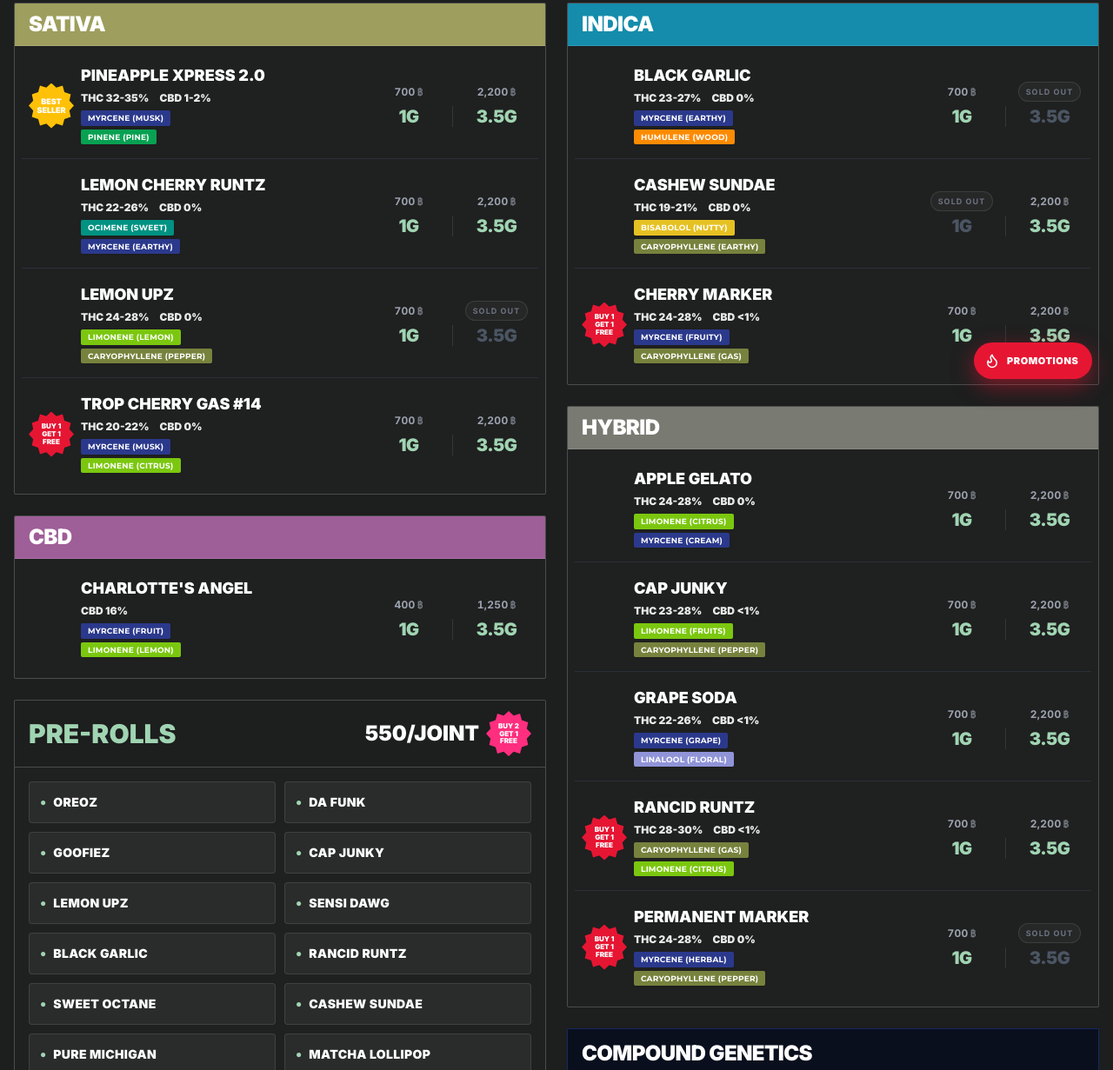
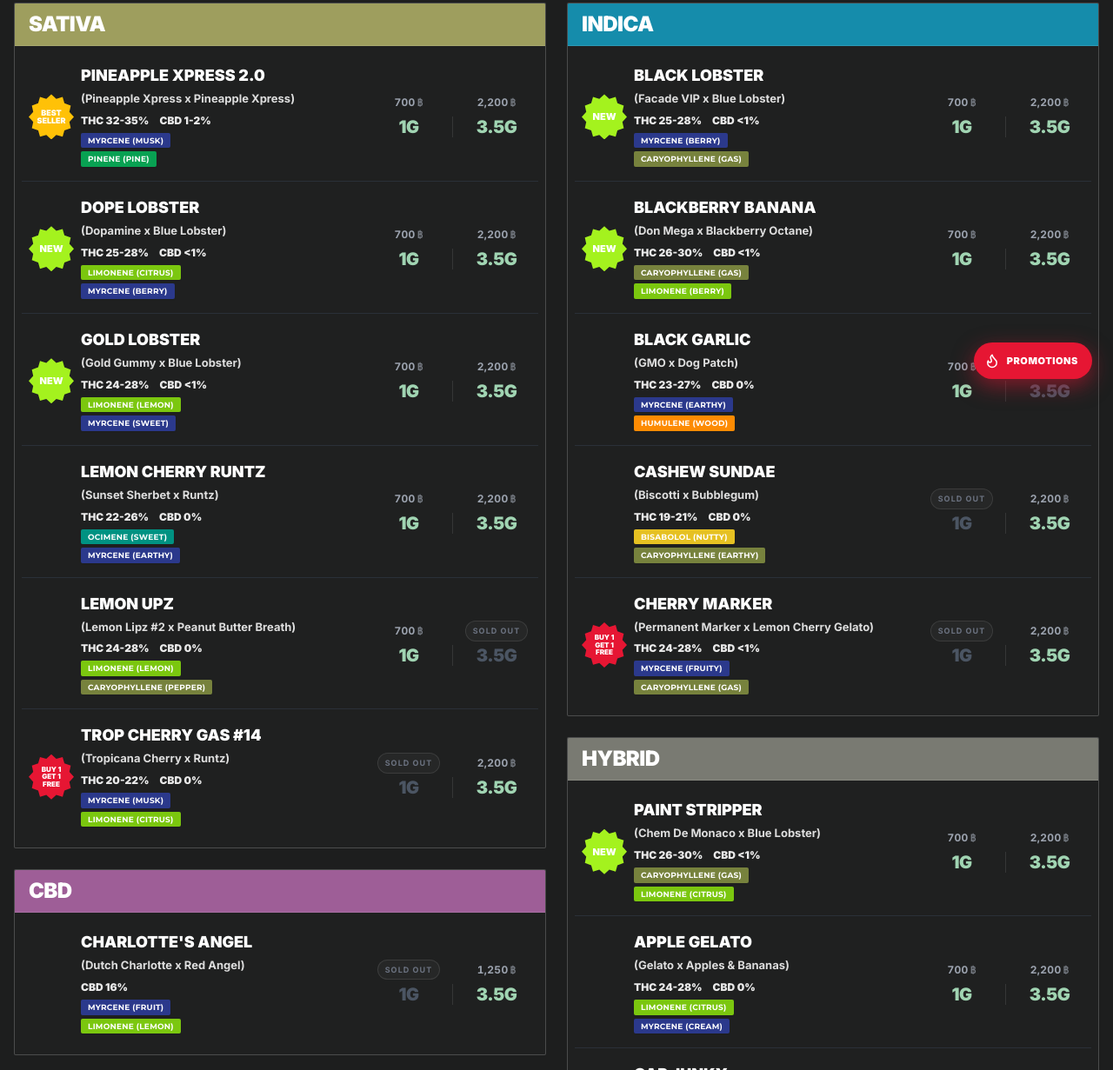
Before and after one commit to STIFPER/Thedispensary, a plain HTML site: page index.html in a window 1280 px wide. Shown: the part 340-1571 px from the top of the page at 87% size. Drawn offline with nearby package versions, Linux system fonts and the light colour scheme; a web font is replaced by a local one.

Commit message:
November menu update: cross lines, 5 new Lobster-family strains, stock changes
- Show parentage as (Parent A x Parent B) under each strain name; cross added for every visible strain
- Add Black Lobster, Blackberry Banana, Dope Lobster, Gold Lobster, Paint Stripper (NEW)
- 1G out of stock: Trop Cherry Gas #14, Cherry Marker, Charlotte's Angel
- Permanent Marker and Da Funk sold out in both sizes: hidden, data kept
- Remove Black Garlic from pre-rolls
- BEST SELLER leads each box; categories with no visible strains draw no box

Co-Authored-By: Claude Sonnet 5.5 <noreply@anthropic.com>

```diff
--- a/index.html
+++ b/index.html
@@ -26,7 +26,7 @@
     <link rel="preconnect" href="https://fonts.googleapis.com" />
     <link rel="preconnect" href="https://fonts.gstatic.com" crossorigin />
     <link
-      href="https://fonts.googleapis.com/css2?family=Inter:wght@400;700;900&family=Montserrat:wght@600;700&display=swap&text=ABCDEFGHIJKLMNOPQRSTUVWXYZabcdefghijklmnopqrstuvwxyz0123456789%25%7C.%2F%2C%E0%B8%BF"
+      href="https://fonts.googleapis.com/css2?family=Inter:wght@400;700;900&family=Montserrat:wght@600;700&display=swap&text=ABCDEFGHIJKLMNOPQRSTUVWXYZabcdefghijklmnopqrstuvwxyz0123456789%25%7C.%2F%2C%E0%B8%BF%28%29%C3%97%3C%23-%27"
       rel="stylesheet"
     />
 
@@ -1091,6 +1091,17 @@
                 },
                 renderName(product),
               ),
+              // Optional parentage — products with `cross` in menu.json, shown in
+              // brackets as on the grower's sheet: (Parent A x Parent B).
+              product.cross &&
+                /*#__PURE__*/ React.createElement(
+                  "div",
+                  {
+                    className:
+                      "font-inter leading-snug mb-2 text-xs md:text-[13px] font-bold text-white/85",
+                  },
+                  "(" + product.cross.replace(/^\(|\)$/g, "").trim() + ")",
+                ),
               /*#__PURE__*/ React.createElement(
                 "div",
                 {
@@ -2489,7 +2500,11 @@
         const sortByStock = (arr) =>
           [...arr].sort((a, b) => stockRank(a) - stockRank(b));
         const hasNew = (p) => (p.tags || []).some((t) => t.startsWith("NEW"));
-        const tierRank = (p) => (hasNew(p) ? 0 : hasPromo(p) ? 2 : 1);
+        const hasBest = (p) => (p.tags || []).includes("BEST SELLER");
+        // BEST SELLER always leads its box, then NEW, then everything else,
+        // then BUY 1 GET 1 FREE at the bottom.
+        const tierRank = (p) =>
+          hasBest(p) ? -1 : hasNew(p) ? 0 : hasPromo(p) ? 2 : 1;
         const sortNewFirst = (arr) =>
           [...arr].sort((a, b) => tierRank(a) - tierRank(b));
         const arrangeBox = (arr) => sortNewFirst(sortByStock(arr));
@@ -2675,6 +2690,7 @@
                 ),
               ),
               menu?.meta?.showCBD &&
+                cbd.length > 0 &&
                 /*#__PURE__*/ React.createElement(
                   "div",
                   {
@@ -2900,6 +2916,7 @@
                 ),
               ),
               menu?.meta?.showCompound &&
+                compound.length > 0 &&
                 /*#__PURE__*/ React.createElement(
                   "div",
                   {
--- a/menu.json
+++ b/menu.json
@@ -7,6 +7,7 @@
     {
       "cat": "SATIVA",
       "name": "PINEAPPLE XPRESS 2.0",
+      "cross": "Pineapple Xpress x Pineapple Xpress",
       "tags": ["BEST SELLER"],
       "thc": "32-35%",
       "cbd": "1-2%",
@@ -17,6 +18,7 @@
     {
       "cat": "SATIVA",
       "name": "DOPAMINE",
+      "cross": "Blueberry Banana x Grape Gas",
       "tags": [],
       "thc": "16-20%",
       "cbd": "0%",
@@ -29,6 +31,7 @@
     {
       "cat": "SATIVA",
       "name": "LEMON CHERRY RUNTZ",
+      "cross": "Sunset Sherbet x Runtz",
       "tags": [],
       "thc": "22-26%",
       "cbd": "0%",
@@ -39,6 +42,7 @@
     {
       "cat": "SATIVA",
       "name": "LEMON UPZ",
+      "cross": "Lemon Lipz #2 x Peanut Butter Breath",
       "tags": [],
       "thc": "24-28%",
       "cbd": "0%",
@@ -51,16 +55,19 @@
     {
       "cat": "SATIVA",
       "name": "TROP CHERRY GAS #14",
+      "cross": "Tropicana Cherry x Runtz",
       "tags": ["BUY 1 GET 1 FREE"],
       "thc": "20-22%",
       "cbd": "0%",
       "p1": 700,
       "p35": 2200,
-      "terpenes": ["MYRCENE (MUSK)", "LIMONENE (CITRUS)"]
+      "terpenes": ["MYRCENE (MUSK)", "LIMONENE (CITRUS)"],
+      "outOfStock": ["g1"]
     },
     {
       "cat": "HYBRID",
       "name": "RANCID RUNTZ",
+      "cross": "GMO x Runtz BX3",
       "tags": ["BUY 1 GET 1 FREE"],
       "thc": "28-30%",
       "cbd": "<1%",
@@ -71,6 +78,7 @@
     {
       "cat": "HYBRID",
       "name": "APPLE GELATO",
+      "cross": "Gelato x Apples & Bananas",
       "tags": [],
       "thc": "24-28%",
       "cbd": "0%",
@@ -87,11 +95,13 @@
       "p1": 700,
       "p35": 2200,
       "terpenes": ["Myrcene (Herbal)", "Caryophyllene (Pepper)"],
-      "outOfStock": ["g35"]
+      "outOfStock": ["g1", "g35"],
+      "hidden": true
     },
     {
       "cat": "HYBRID",
       "name": "Cap Junky",
+      "cross": "Alien Cookies x Kush Mints",
       "tags": [],
       "thc": "23-28%",
       "cbd": "<1%",
@@ -102,6 +112,7 @@
     {
       "cat": "HYBRID",
       "name": "GRAPE SODA",
+      "cross": "Trop Cherry Gas x Grape Gas",
       "tags": [],
       "thc": "22-26%",
       "cbd": "<1%",
@@ -159,6 +170,7 @@
     {
       "cat": "INDICA",
       "name": "BLACK GARLIC",
+      "cross": "GMO x Dog Patch",
       "tags": [],
       "thc": "23-27%",
       "cbd": "0%",
@@ -181,6 +193,7 @@
     {
       "cat": "INDICA",
       "name": "CASHEW SUNDAE",
+      "cross": "Biscotti x Bubblegum",
       "tags": [],
       "thc": "19-21%",
       "cbd": "0%",
@@ -192,32 +205,93 @@
     {
       "cat": "INDICA",
       "name": "CHERRY MARKER",
+      "cross": "Permanent Marker x Lemon Cherry Gelato",
       "tags": ["BUY 1 GET 1 FREE"],
       "thc": "24-28%",
       "cbd": "<1%",
       "p1": 700,
       "p35": 2200,
-      "terpenes": ["MYRCENE (FRUITY)", "CARYOPHYLLENE (GAS)"]
+      "terpenes": ["MYRCENE (FRUITY)", "CARYOPHYLLENE (GAS)"],
+      "outOfStock": ["g1"]
     },
     {
       "cat": "COMPOUND",
       "name": "DA FUNK",
+      "cross": "First Class Funk x White Runtz",
       "tags": ["BUY 1 GET 1 FREE"],
       "thc": "21-23%",
       "cbd": "<1%",
       "p1": 700,
       "p35": 2500,
       "terpenes": ["OCIMENE (FRUIT)", "MYRCENE (MUSK)"],
-      "outOfStock": ["g35"]
+      "outOfStock": ["g1", "g35"],
+      "hidden": true
+    },
+    {
+      "cat": "INDICA",
+      "name": "BLACK LOBSTER",
+      "cross": "Facade VIP x Blue Lobster",
+      "tags": ["NEW"],
+      "thc": "25-28%",
+      "cbd": "<1%",
+      "p1": 700,
+      "p35": 2200,
+      "terpenes": ["MYRCENE (BERRY)", "CARYOPHYLLENE (GAS)"]
+    },
+    {
+      "cat": "INDICA",
+      "name": "BLACKBERRY BANANA",
+      "cross": "Don Mega x Blackberry Octane",
+      "tags": ["NEW"],
+      "thc": "26-30%",
+      "cbd": "<1%",
+      "p1": 700,
+      "p35": 2200,
+      "terpenes": ["CARYOPHYLLENE (GAS)", "LIMONENE (BERRY)"]
+    },
+    {
+      "cat": "SATIVA",
+      "name": "DOPE LOBSTER",
+      "cross": "Dopamine x Blue Lobster",
+      "tags": ["NEW"],
+      "thc": "25-28%",
+      "cbd": "<1%",
+      "p1": 700,
+      "p35": 2200,
+      "terpenes": ["LIMONENE (CITRUS)", "MYRCENE (BERRY)"]
+    },
+    {
+      "cat": "SATIVA",
+      "name": "GOLD LOBSTER",
+      "cross": "Gold Gummy x Blue Lobster",
+      "tags": ["NEW"],
+      "thc": "24-28%",
+      "cbd": "<1%",
+      "p1": 700,
+      "p35": 2200,
+      "terpenes": ["LIMONENE (LEMON)", "MYRCENE (SWEET)"]
+    },
+    {
+      "cat": "HYBRID",
+      "name": "PAINT STRIPPER",
+      "cross": "Chem De Monaco x Blue Lobster",
+      "tags": ["NEW"],
+      "thc": "26-30%",
+      "cbd": "<1%",
+      "p1": 700,
+      "p35": 2200,
+      "terpenes": ["CARYOPHYLLENE (GAS)", "LIMONENE (CITRUS)"]
     },
     {
       "cat": "CBD",
       "name": "CHARLOTTE'S ANGEL",
+      "cross": "Dutch Charlotte x Red Angel",
       "tags": [],
       "cbd": "16%",
       "p1": 400,
       "p35": 1250,
-      "terpenes": ["MYRCENE (FRUIT)", "LIMONENE (LEMON)"]
+      "terpenes": ["MYRCENE (FRUIT)", "LIMONENE (LEMON)"],
+      "outOfStock": ["g1"]
     }
   ],
   "preRolls": [
@@ -227,7 +301,6 @@
     "CAP JUNKY",
     "LEMON UPZ",
     "SENSI DAWG",
-    "BLACK GARLIC",
     "RANCID RUNTZ",
     "SWEET OCTANE",
     "CASHEW SUNDAE",
```
